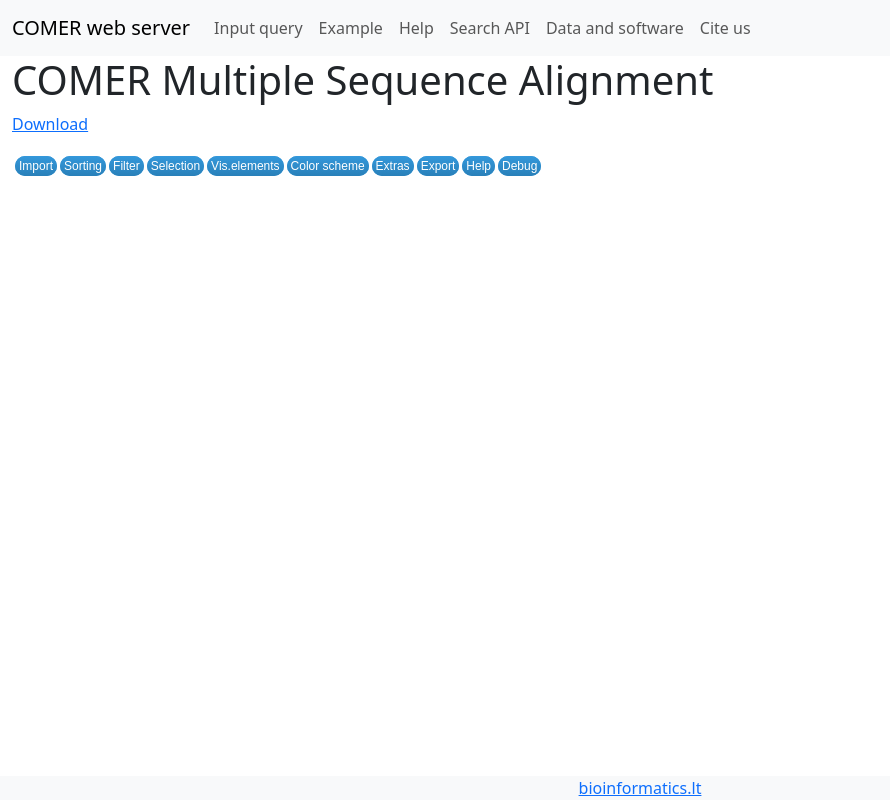
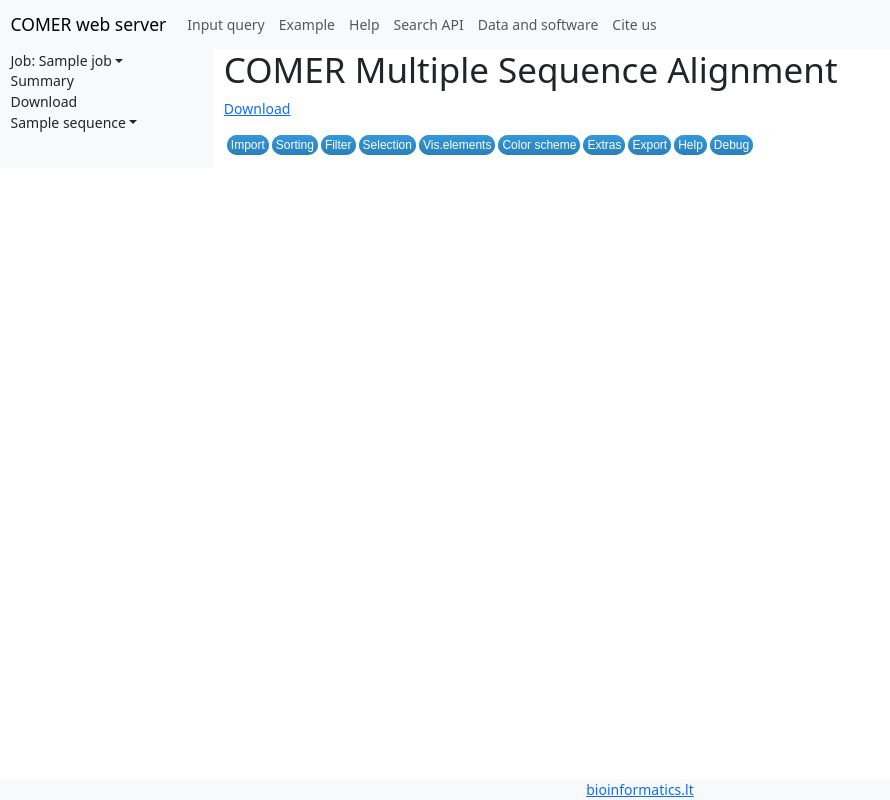
Before and after one commit to chemikeris/comer_web, a Django app: template templates/msa/multiple_sequence_alignment.html in a window 1280 px wide. Shown: the whole page, without its empty margins (0-890 px from the left). Run offline with Django 3.2, Linux system fonts and the light colour scheme; the template is opened without the code that fills it: most values are stand-ins (such as "Sample title", 1, 10 or a date in 2020); some libraries are stand-ins or nearby versions.

Commit message:
Make navigation inside job more detailed
	modified:   apps/model_structure/views.py
	modified:   apps/msa/views.py
	modified:   apps/search/models.py
	modified:   apps/search/urls.py
	modified:   apps/search/views.py
	modified:   static/css/site.css
	modified:   templates/base.html
	modified:   templates/base_results.html
	modified:   templates/model_structure/modeling_job.html
	modified:   templates/msa/multiple_sequence_alignment.html
	modified:   templates/search/results.html

```diff
--- a/apps/model_structure/views.py
+++ b/apps/model_structure/views.py
@@ -34,7 +34,11 @@ def show_modeling_job(request, search_job_id, modeling_job_id):
         errors = job.read_error_log()
         context = {
             'templates': [r['template_ids'] for r in results_files],
-            'job': job, 'errors': errors
+            'modeling_job': job,
+            'errors': errors,
+            'job': job.search_job,
+            'sequence_no': job.sequence_no,
+            'sequences': job.search_job.sequence_headers(),
             }
         return render(
                 request, 'model_structure/modeling_job.html', context
--- a/static/css/site.css
+++ b/static/css/site.css
@@ -1,3 +1,6 @@
+html {
+    font-size: 14px;
+}
 #schematic_sequences {
     margin-left: 1em;
     margin-right: 1em;
--- a/templates/base.html
+++ b/templates/base.html
@@ -12,7 +12,6 @@
 <body>
 <noscript>COMER web server requires JavaScript, which is disabled in your browser.</noscript>
 <div class="d-flex flex-column min-vh-100">
-<div>
 <header>
     <nav class="navbar navbar-light navbar-expand-md bg-light">
     <div class="container-fluid">
@@ -27,13 +26,9 @@
             <li class="nav-item"><a class="nav-link" href="{% url 'references' %}">Cite us</a></li>
         </div></ul>
     </div>
-    </nav
+    </nav>
 </header>
-<div class="container-fluid">
-	{% block content %}
-	{% endblock %}
-    </div>
-</div>
+<div id="content" class="container-fluid">{% block content %}{% endblock %}</div>
 <footer class="mt-auto text-center bg-light">
 	<a href="http://www.bioinformatics.lt">bioinformatics.lt</a>
 </footer>
--- a/templates/base_results.html
+++ b/templates/base_results.html
@@ -1,21 +1,27 @@
 {% extends 'base.html' %}
 {% block content %}
 <div class="row">
-<div id="results_nav" class="col-auto col-xl-2 bg-light">
-<nav class="navbar-expand-xl">
-	<button class="btn dropdown-toggle navbar-toggler d-lg-block" data-bs-toggle="collapse" data-bs-target="#current_job_menu">Job: {{ job.name }}</button>
-	<div id="current_job_menu" class="navbar-collapse collapse">
+<div id="results_nav" class="col-auto col-12 col-xl-2 bg-light">
+<nav>
+	<button class="btn dropdown-toggle navbar-toggler" data-bs-toggle="collapse" data-bs-target="#current_job_menu">Job: {{ job.name }}</button>
+	<div id="current_job_menu" class="navbar-collapse collapse show">
 	<ul class="nav-pills list-unstyled" id="current_job_results_menu">
 		<li class="nav-item"><a  class="{% if sequence_no != None %}link-dark {% endif %}nav-link dropdown-item" href="{% url 'results' job_id=job.name %}">Summary</a></li>
+        <li class="nav-item"><a class="nav-link link-dark" href="{% url 'api_results_zip' job_id=job.name %}">Download</a></li>
 		{% for s in sequences %}
 			{% if forloop.counter0 == sequence_no %}
-				<li class="nav-item"><a class="nav-link dropdown-toggle" href="#">{{ s }}</a>
+				<li class="nav-item"><a class="nav-link dropdown-toggle text-truncate" href="#">{{ s }}</a>
 					<ul class="nav nav-pills small" data-bs-parent="current_job_results_menu">
 						<li class="nav-item dropdown-item"><a class="nav-link" href="{% url 'detailed' job_id=job.name sequence_no=forloop.counter0 %}">Results</a></li>
 						<li class="nav-item dropdown-item"><a class="nav-link" href="#">Summary</a></li>
-						<li class="nav-item dropdown-item"><a class="nav-link" href="{% url 'detailed_show_input' job_id=job.name sequence_no=sequence_no %}">Input {{ input_description }} {{ input_format }}</a></li>
-						<li class="nav-item dropdown-item"><a class="nav-link" href="#">Results JSON</a></li>
-						<li class="nav-item dropdown-item"><a class="nav-link" href="#">Download</a></li>
+                        <li class="nav-item dropdown-item"><a href="#" class="nav-link dropdown-toggle" data-bs-toggle="collapse" data-bs-target="#sequence{{ sequence_no }}_downloads">Download</a>
+                            <ul id="sequence{{ sequence_no }}_downloads" class="collapse">
+                            <li class="nav-item dropdown-item"><a class="nav-link" href="{% url 'api_detailed_input' job_id=job.name sequence_no=sequence_no %}">Input {{ input_description }}</a></li>
+                            {% if has_msa %}<li class="nav-item dropdown-item"><a class="nav-link" href="{% url 'api_detailed_msa' job_id=job.name sequence_no=sequence_no %}">MSA</a></li>{% endif %}
+                            <li class="nav-item dropdown-item"><a class="nav-link" href="{% url 'api_detailed_profile' job_id=job.name sequence_no=sequence_no %}">{{ job.method|upper }} profile</a></li>
+                            <li class="nav-item dropdown-item"><a class="nav-link" href="{% url 'api_detailed_json' job_id=job.name sequence_no=sequence_no %}">Results JSON</a></li>
+                            </ul>
+                        </li>
 					</ul>
 				</li>
 			{% else %}
--- a/templates/model_structure/modeling_job.html
+++ b/templates/model_structure/modeling_job.html
@@ -1,12 +1,12 @@
-{% extends 'base.html' %}
+{% extends 'base_results.html' %}
 {% load static %}
-{% block content %}
+{% block results %}
 <script src="{% static 'ngl.js' %}"></script>
 <script src="{% static 'js/model_structure/show_structure.js' %}"></script>
 <h1>Structure modeling results</h1>
 <p>Generated structural models:<p>
 {% for t in templates %}
-    {% url 'model_structure_download_model' modeling_job_id=job.name model_no=forloop.counter0 as m_url %}
+    {% url 'model_structure_download_model' modeling_job_id=modeling_job.name model_no=forloop.counter0 as m_url %}
     <p>Model using {{ t }} (<a href="{{ m_url }}">download</a>).</p>
     <div id="model_{{ t }}" class="structure_viewer"></div>
     <script>show_structure("{{ m_url }}", "model_{{ t }}");</script>
--- a/templates/msa/multiple_sequence_alignment.html
+++ b/templates/msa/multiple_sequence_alignment.html
@@ -1,6 +1,6 @@
-{% extends 'base.html' %}
+{% extends 'base_results.html' %}
 {% load static %}
-{% block content %}
+{% block results %}
 <h1>COMER Multiple Sequence Alignment</h1>
 <p><a href="{% url 'download_msa' msa_job_id=msa_job_id %}">Download</a></p>
 <div id="display_msa"></div>
--- a/templates/search/results.html
+++ b/templates/search/results.html
@@ -1,7 +1,7 @@
 {% extends 'base_results.html' %}
 {% block results %}
 {% load static %}
-<h1>{% if job.is_cother_search %}COTHER{% else %}COMER{% endif %} results</h1>
+<h1>{{ job.method|upper }} results</h1>
 {{ results|json_script:"raw_results" }}
 <script>const results = JSON.parse(document.getElementById('raw_results').textContent);</script>
 <p>Results for {{ input_name }}, input was a <a href="{% url 'detailed_show_input' job_id=job.name sequence_no=sequence_no %}">{{ input_description }}{{ input_format }}</a>.</p>
```
Also changed, not shown: apps/msa/views.py (+8 -1 lines), apps/search/models.py (+10 -1 lines), apps/search/urls.py (+26 -0 lines), apps/search/views.py (+36 -11 lines).
